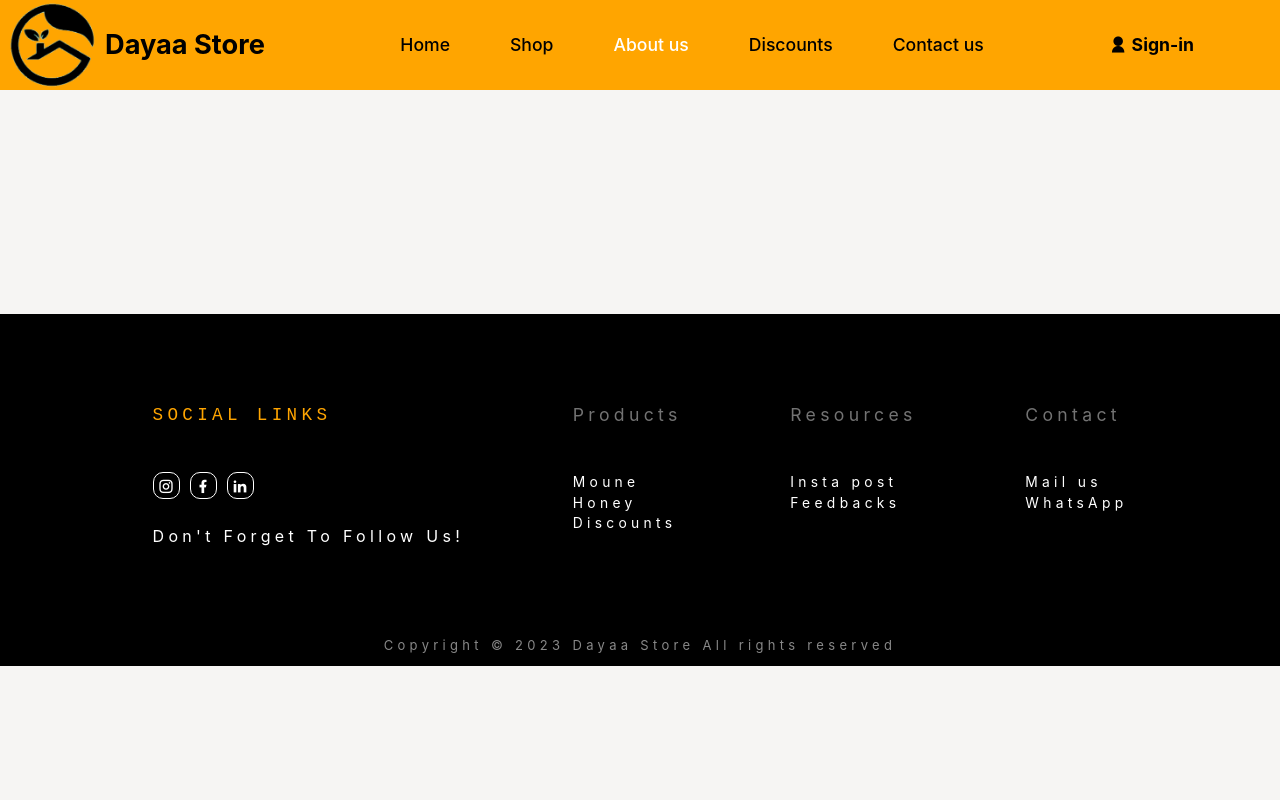
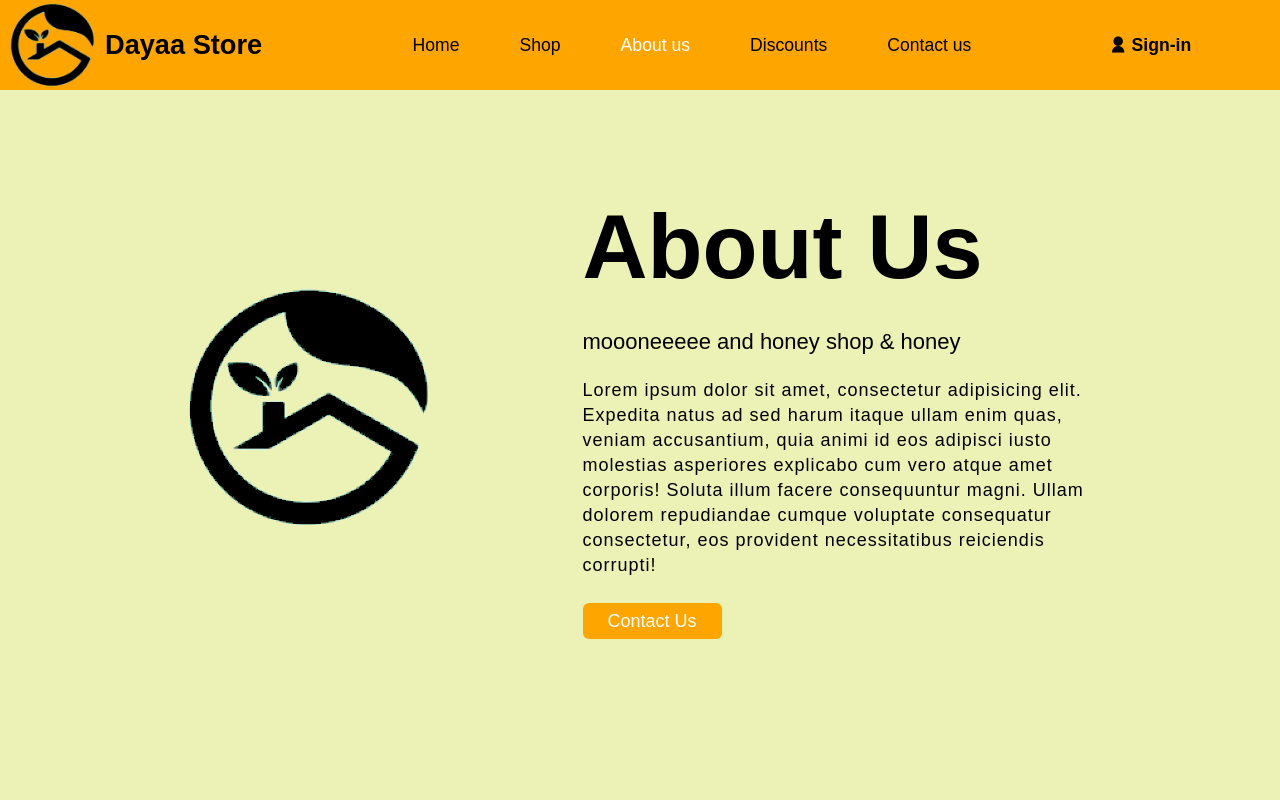
Before and after one commit to shantk705/Real_client_frontend, a React (Create React App) app: page /about in a window 1280 px wide. Shown: the top 800 px of the page. Built offline with nearby package versions, Linux system fonts and the light colour scheme.

Commit message:
about us

```diff
--- a/src/App.js
+++ b/src/App.js
@@ -1,24 +1,26 @@
-import { Route, Routes, BrowserRouter as Router } from 'react-router-dom';
-import { Outlet } from 'react-router-dom';
-import './App.css';
-import ContactUs from './Pages/Contactus/contact';
-import Navbar from './Components/Navbar/navbar';
-import Home from './Pages/Home/home';
-import React from 'react';
-import Footer from './Components/Footer/footer';
-import Shop from './Pages/Shop/shop';
+import { Route, Routes, BrowserRouter as Router } from "react-router-dom";
+import { Outlet } from "react-router-dom";
+import "./App.css";
+import ContactUs from "./Pages/Contactus/contact";
+import Navbar from "./Components/Navbar/navbar";
+import Home from "./Pages/Home/home";
+import React from "react";
+import Footer from "./Components/Footer/footer";
+import Shop from "./Pages/Shop/shop";
+import AboutUs from "./Pages/Aboutus/AboutUs";
 
 function App() {
   return (
     <>
       <Router>
         <Navbar />
-        <main className='main'>
+        <main className="main">
           <Routes>
             <Route element={<Outlet />}>
-              <Route path='/' element={<Home />} />
-              <Route path='/shop' element={<Shop />} />
-              <Route path='/contactus' element={<ContactUs />} />
+              <Route path="/" element={<Home />} />
+              <Route path="/shop" element={<Shop />} />
+              <Route path="/contactus" element={<ContactUs />} />
+              <Route path="/about" element={<AboutUs />} />
             </Route>
           </Routes>
           <Footer />
--- a/src/Components/Footer/footer.css
+++ b/src/Components/Footer/footer.css
@@ -1,4 +1,4 @@
-footer{
+footer {
   letter-spacing: 0.27em;
   height: 44dvh;
   background-color: black;
@@ -8,7 +8,7 @@ footer{
   display: flex;
   justify-content: center;
 }
-.footer-main{
+.footer-main {
   width: 90%;
   height: 100%;
   margin: 0 auto;
@@ -18,33 +18,33 @@ footer{
   gap: 20px;
 }
 
-.footer-main section{
-    height: 50%;
-    display: grid;
-    grid-template-columns: 100%;
-    grid-template-rows: 70px auto;
+.footer-main section {
+  height: 50%;
+  display: grid;
+  grid-template-columns: 100%;
+  grid-template-rows: 70px auto;
 }
 
-.footer-main h1{
+.footer-main h1 {
   font-size: clamp(0.75rem, 0.3023rem + 1vw, 2.125rem);
   color: #737373;
 }
 
-.clmn-1 h1{
+.clmn-1 h1 {
   color: orange;
 }
 
-plaintext{
+plaintext {
   margin: 0;
 }
 
-.icons-wrapper{
+.icons-wrapper {
   display: flex;
   padding-bottom: 25px;
   gap: 10px;
 }
 
-.icn-wrap{
+.icn-wrap {
   display: flex;
   justify-content: center;
   align-items: center;
@@ -52,7 +52,7 @@ plaintext{
   height: 27px;
   border-radius: 10px;
   position: relative;
-  transition: .30s all ease;
+  transition: 0.3s all ease;
   border: 1px solid rgb(255, 255, 255);
 }
 
@@ -61,26 +61,26 @@ plaintext{
   top: 50%;
   left: 50%;
   transform: translate(-40%, -50%);
-  transition: .30s all ease;
+  transition: 0.3s all ease;
 }
 
-.icn-wrap:hover{
+.icn-wrap:hover {
   background-color: orange;
   border: orange;
 }
 
-.icn-wrap:hover i{
+.icn-wrap:hover i {
   color: black;
 }
 
-.footer-main section ul li{
+.footer-main section ul li {
   font-size: clamp(0.5625rem, 0.4618rem + 0.5034vw, 1.5rem);
 }
 
-.footer-main section ul li a{
-  transition: .30s all ease;
+.footer-main section ul li a {
+  transition: 0.3s all ease;
 }
-.footer-main section ul li a:hover{
+.footer-main section ul li a:hover {
   color: orange;
 }
 
@@ -92,28 +92,28 @@ plaintext{
   text-align: center;
 }
 
-@media all and (max-width:476px){
-  .footer-main{
+@media all and (max-width: 476px) {
+  .footer-main {
     flex-direction: column;
   }
 
-  .footer-main section{
+  .footer-main section {
     text-align: center;
   }
-  footer{
+  footer {
     height: auto;
     padding: 7vh;
   }
 
-  .icons-wrapper{
+  .icons-wrapper {
     justify-content: center;
   }
-  .footer-main h1{
+  .footer-main h1 {
     font-size: clamp(0.75rem, -1.0833rem + 9.1667vw, 1.4375rem);
     color: #737373;
   }
 
-  .footer-main section{
+  .footer-main section {
     grid-template-rows: 40px auto;
   }
 
@@ -122,11 +122,11 @@ plaintext{
     flex-direction: column;
     gap: 10px;
   }
-  .footer-main section ul li{
+  .footer-main section ul li {
     font-size: clamp(0.5625rem, -0.7708rem + 6.6667vw, 1.0625rem);
   }
 
-  footer{
+  footer {
     display: flex;
   }
   .copyright {
--- /dev/null
+++ b/src/Pages/Aboutus/AboutUs.css
@@ -0,0 +1,65 @@
+* {
+  margin: 0;
+  padding: 0;
+  box-sizing: border-box;
+  font-family: "Poppins", sans-serif;
+}
+.about-us {
+  height: 100vh;
+  width: 100%;
+  padding: 90px 0;
+  background: rgb(236, 241, 182);
+}
+.pic {
+  height: auto;
+  width: 302px;
+  image-rendering: auto;
+  filter: blur(-0.7px);
+}
+.about {
+  width: 1130px;
+  max-width: 85%;
+  margin: 0 auto;
+  display: flex;
+  align-items: center;
+  justify-content: space-around;
+}
+.text {
+  width: 540px;
+}
+.text h2 {
+  font-size: 90px;
+  font-weight: 600;
+  margin-bottom: 10px;
+}
+.text h5 {
+  font-size: 22px;
+  font-weight: 500;
+  margin-bottom: 20px;
+}
+aboutspan {
+  color: #b9e200;
+}
+.text p {
+  font-size: 18px;
+  line-height: 25px;
+  letter-spacing: 1px;
+}
+.data {
+  margin-top: 30px;
+}
+.aboutbutton {
+  font-size: 18px;
+  background: #ffa500;
+  color: #fff;
+  text-decoration: none;
+  border: none;
+  padding: 8px 25px;
+  border-radius: 6px;
+  transition: 0.5s;
+}
+.aboutbutton:hover {
+  background: #4d1902f8;
+  /* border: 1px solid #0447ff; */
+  border: none;
+}
--- /dev/null
+++ b/src/Pages/Aboutus/AboutUs.jsx
@@ -0,0 +1,35 @@
+import React from "react";
+import "./AboutUs.css";
+import logo from "../../Assets/logo.png";
+
+function AboutUs() {
+  return (
+    <section className="about-us">
+      <div className="about">
+        <img src={logo} className="pic" alt="logo" />
+        <div className="text">
+          <h2>About Us</h2>
+          <h5>
+            moooneeeee and honey shop &amp;{" "}
+            <span className="aboutspan">honey</span>
+          </h5>
+          <p>
+            Lorem ipsum dolor sit amet, consectetur adipisicing elit. Expedita
+            natus ad sed harum itaque ullam enim quas, veniam accusantium, quia
+            animi id eos adipisci iusto molestias asperiores explicabo cum vero
+            atque amet corporis! Soluta illum facere consequuntur magni. Ullam
+            dolorem repudiandae cumque voluptate consequatur consectetur, eos
+            provident necessitatibus reiciendis corrupti!
+          </p>
+          <div className="data">
+            <a href="/contactus" className="aboutbutton">
+              Contact Us
+            </a>
+          </div>
+        </div>
+      </div>
+    </section>
+  );
+}
+
+export default AboutUs;
```
Also changed, not shown: src/Components/Footer/footer.jsx (+53 -22 lines), src/Pages/Contactus/contact.jsx (+7 -7 lines), src/index.js (+5 -6 lines).
